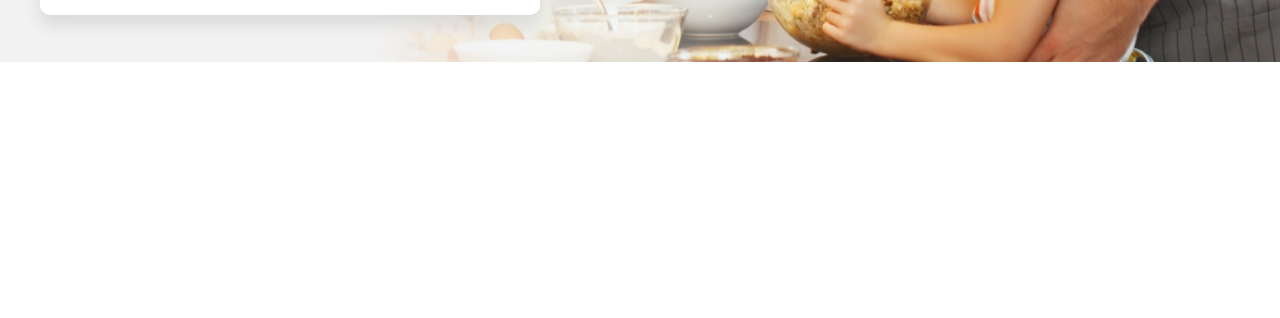
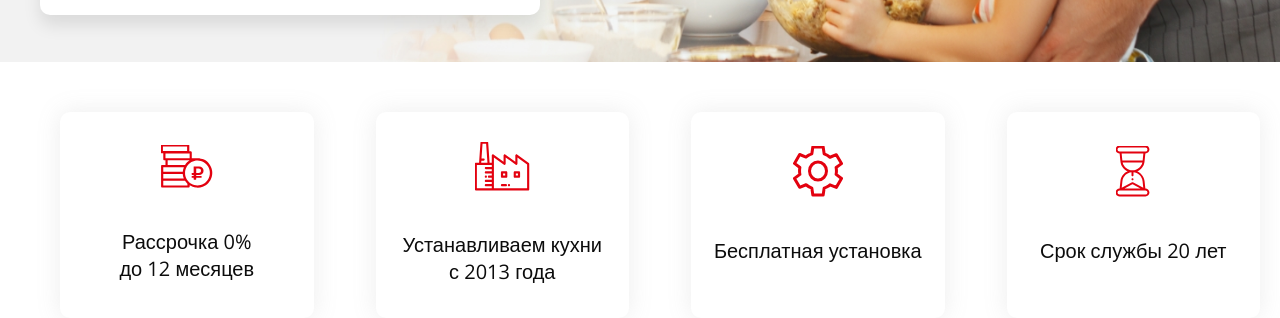
Before and after one commit to NikitaSokolkiy/TOP-project-kitchen, a plain HTML site: page index.html in a window 1280 px wide. Shown: the part 738-1056 px from the top of the page. Before the commit the page ends 800 px from the top, so only its background shows below. Drawn offline with nearby package versions, Linux system fonts and the light colour scheme.

Commit message:
add advanteges frame

```diff
--- a/index.html
+++ b/index.html
@@ -63,7 +63,7 @@
         </div>
     </header>
     <main class="main">
-      <section class="main-header">
+        <section class="main-header">
           <img src="src/img/photo_bottom_header.jpeg" alt="background image " class="main-header__bg-image">
           <div class="header-advertising">
               <p class="main-header__text-top">Кухни на заказ <p class="main-header__text-bottom">в Краснодаре</p>
@@ -92,7 +92,27 @@
                       <button class="sale-block__form-button">Получить скидку</button></form>
               </div>
           </div>
-      </section>
+        </section>
+        <section class="advantages">
+            <ul class="advantages_list">
+                <li class="advantages_list-item">
+                    <img src="src/img/icons/coins.svg" class="advantages_img">
+                    <p class="advantages-text">Рассрочка 0% <p class="advantages-text-2">до 12 месяцев</p></p>
+                </li>
+                <li class="advantages_list-item">
+                    <img src="src/img/icons/manufactor.svg" class="advantages_img">
+                    <p class="advantages-text">Устанавливаем кухни <p class="advantages-text-2">с 2013 года</p></p>
+                </li>
+                <li class="advantages_list-item">
+                    <img src="src/img/icons/gear.svg" class="advantages_img-gear">
+                    <p class="advantages-text">Бесплатная установка</p>
+                </li>
+                <li class="advantages_list-item" >
+                    <img src="src/img/icons/sand%20clock.svg" class="advantages_img-clock">
+                    <p class="advantages-text">Срок службы 20 лет</p>
+                </li>
+            </ul>
+        </section>
     </main>
     <footer class="footer"></footer>
 </body>
--- a/src/css/components/main.css
+++ b/src/css/components/main.css
@@ -166,3 +166,60 @@
     line-height: 15px;
     color: #ffffff;
 }
+.advantages{
+    position: relative;
+}
+.advantages_list {
+    display: grid;
+    grid-template-columns: repeat(4, 1fr);
+    max-width:1200px ;
+    margin:  50px auto;
+    border-radius: 10px;
+    grid-gap: 62px;
+}
+.advantages_list-item{
+    display: flex;
+    flex-direction: column;
+    justify-content: center;
+    align-items: center;
+    padding-top: 30px;
+    border-radius: 10px;
+    height: auto;
+
+    box-shadow: 0px 0px 23px 0px rgba(148, 148, 148, 0.17);
+    background: rgb(255, 255, 255);
+}
+.advantages_img{
+    margin-bottom: 40px;
+}
+.advantages-text{
+    text-align: center;
+    padding: 0;
+    color: rgb(12, 12, 12);
+    font-size: 20px;
+    font-weight: 350;
+    line-height: 137%;
+    margin: 0;
+    padding: 0;
+
+}
+.advantages-text-2{
+    color: rgb(12, 12, 12);
+    font-size: 20px;
+    font-weight: 350;
+    line-height: 137%;
+    letter-spacing: 0;
+    text-align: center;
+    margin: 0;
+    padding: 0;
+}
+.advantages_img-gear{
+    padding-top: -30px;
+    margin-bottom: 40px;
+    margin-top: -50px;
+}
+.advantages_img-clock{
+    padding-top: -30px;
+    margin-bottom: 40px;
+    margin-top: -50px;
+}
```
Also changed, not shown: src/img/BG-2.jpeg (added), src/img/icons/coins.svg (added), src/img/icons/gear.svg (added), src/img/icons/manufactor.svg (added), src/img/icons/sand clock.svg (added), 4 other files.
